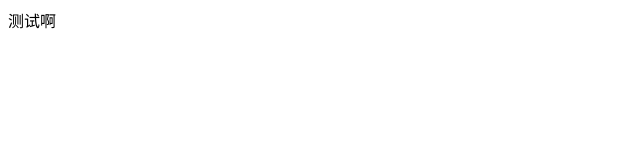
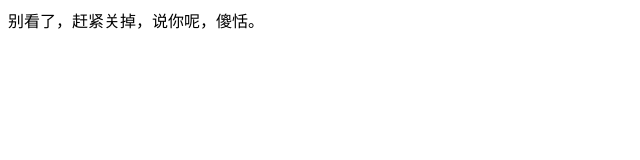
Before and after one commit to min1605760429/min1605760429.github.io, a plain HTML site: page index.html in a window 1280 px wide. Shown: the whole page, without its empty margins (0-640 px from the left). Drawn offline with Linux system fonts and the light colour scheme.

Commit message:
Update index.html

```diff
--- a/index.html
+++ b/index.html
@@ -7,6 +7,6 @@
   <title>Document</title>
 </head>
 <body>
-  <div>测试啊</div>
+  <div>别看了，赶紧关掉，说你呢，傻恬。</div>
 </body>
 </html>
```
